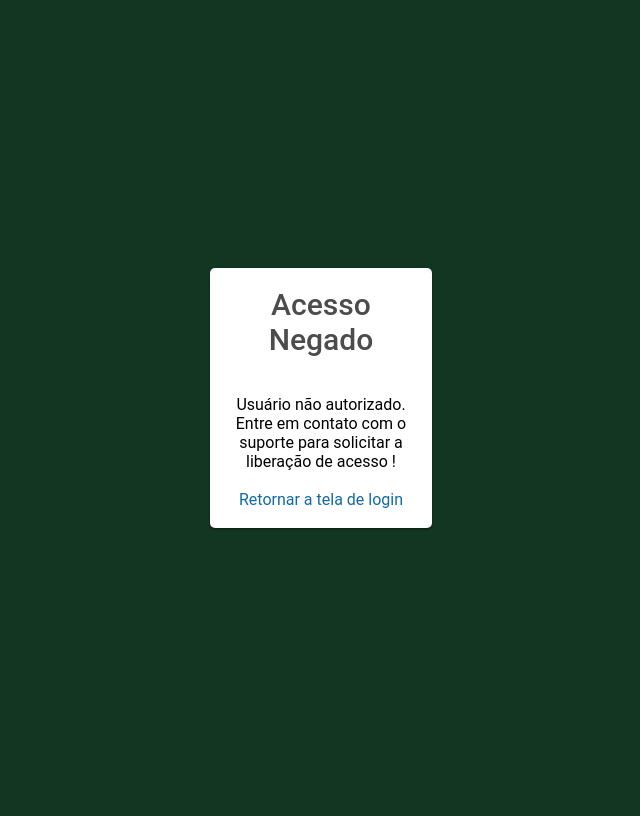
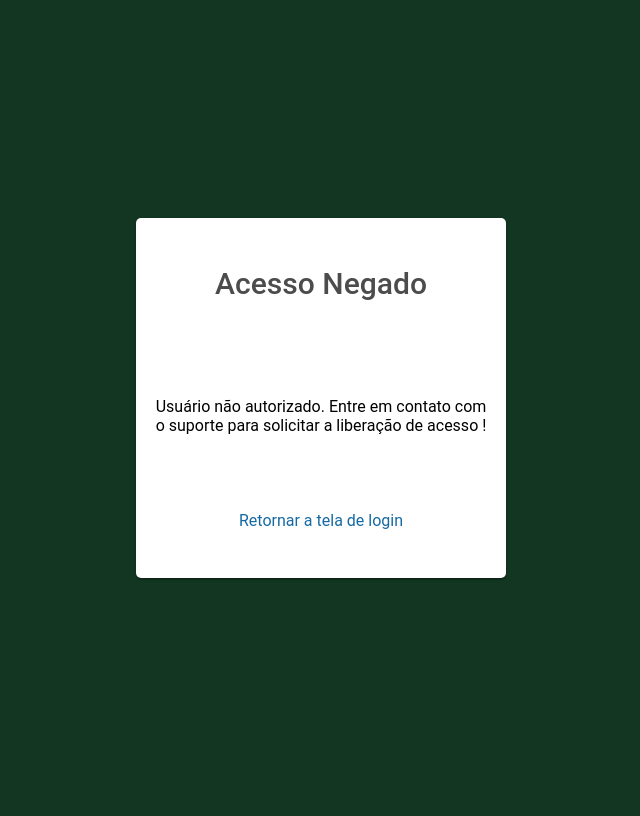
Before and after one commit to allanwilliams/teste_2_origin_github, a Django app: template apps/django_sso_app/templates/django_sso_app/unauthorized.html in a window 1280 px wide. Shown: the whole page, without its empty margins (319-959 px from the left). Run offline with Django 3.2, Linux system fonts and the light colour scheme; the template is opened without the code that fills it, so the values that code supplies are empty; parts of the project's set-up code (start-up, migrations or seed data) failed here and were passed over.

Commit message:
ajuste tamanho card

```diff
--- a/apps/django_sso_app/templates/django_sso_app/unauthorized.html
+++ b/apps/django_sso_app/templates/django_sso_app/unauthorized.html
@@ -31,8 +31,8 @@
             margin-bottom: 20px;
             padding: 10px 15px;
             position: relative;
-            width: 15vw;
-            height: 30vh;
+            width: 340px;
+            height: 340px;
             display: flex;
             flex-direction: column;
             justify-content: space-around;
```
